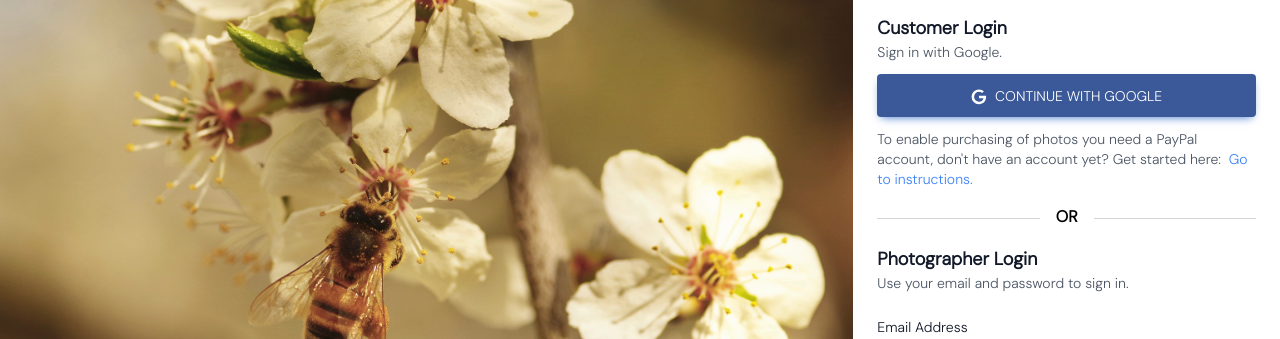
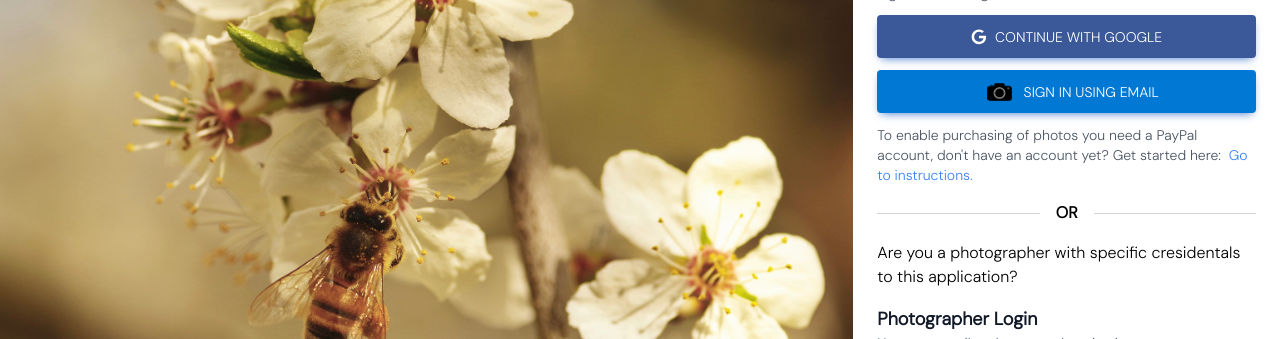
Before and after one commit to JoakimSP/myImages-next, a Next.js app: page /auth/signin in a window 1280 px wide. Shown: the part 180-519 px from the top of the page. Built offline with nearby package versions, Linux system fonts and the light colour scheme.

Commit message:
Add email sign in UI with auth0

```diff
--- a/pages/auth/signin.js
+++ b/pages/auth/signin.js
@@ -10,6 +10,7 @@ import GoBackButton from "@/components/utils/goBackButton";
 
 export default function SignIn() {
     const [errorMessage, setErrorMessage] = useState("");
+    const [isPhotographer, setIsPhotographer] = useState(false);
     const email = useRef("");
     const pass = useRef("");
     const router = useRouter()
@@ -49,7 +50,7 @@ export default function SignIn() {
                     <div className="flex-1 flex flex-col justify-center mx-6 w-5/12 z-10">
 
                         <form>
-                        <GoBackButton/>
+                            <GoBackButton />
                             {/* Customer Login Heading */}
                             <div className="mb-3">
                                 <h2 className="text-lg font-semibold text-gray-900 dark:text-white">Customer Login</h2>
@@ -68,6 +69,16 @@ export default function SignIn() {
                                 </svg>
                                 Continue with Google
                             </button>
+                            <button
+                                className="mb-3 flex w-full items-center justify-center rounded bg-primary px-7 pb-2.5 pt-3 text-center text-sm font-medium uppercase leading-normal text-white shadow-[0_4px_9px_-4px_#3b71ca] transition duration-150 ease-in-out hover:bg-primary-600 hover:shadow-[0_8px_9px_-4px_rgba(59,113,202,0.3),0_4px_18px_0_rgba(59,113,202,0.2)] focus:bg-primary-600 focus:shadow-[0_8px_9px_-4px_rgba(59,113,202,0.3),0_4px_18px_0_rgba(59,113,202,0.2)] focus:outline-none focus:ring-0 active:bg-primary-700 active:shadow-[0_8px_9px_-4px_rgba(59,113,202,0.3),0_4px_18px_0_rgba(59,113,202,0.2)] dark:shadow-[0_4px_9px_-4px_rgba(59,113,202,0.5)] dark:hover:shadow-[0_8px_9px_-4px_rgba(59,113,202,0.2),0_4px_18px_0_rgba(59,113,202,0.1)] dark:focus:shadow-[0_8px_9px_-4px_rgba(59,113,202,0.2),0_4px_18px_0_rgba(59,113,202,0.1)] dark:active:shadow-[0_8px_9px_-4px_rgba(59,113,202,0.2),0_4px_18px_0_rgba(59,113,202,0.1)]"
+                                style={{ backgroundColor: "#0078d4" }}
+                                onClick={() => signIn('auth0', { callbackUrl: `${window.location.origin}/` })}
+                                role="button"
+                            >
+                                <Image src={"/appcontent/camera.png"} alt="Myimages logo" width={25} height={25} className={"mx-3"} />
+                                Sign in using email
+                            </button>
+
                             <div>
                                 <p className="text-sm text-gray-600 dark:text-gray-400"> To enable purchasing of photos you need a PayPal account,
                                     don&apos;t have an account yet? Get started here: <Link className="className='font-bold text-blue-500 hover:text-blue-600 focus:text-blue-600 hover:underline focus:underline transition duration-300 ease-in-out px-1 -mx-1' " href={"https://www.paypal.com/c2/webapps/mpp/how-to-guides/how-to-use-paypal?locale.x=en_C2"}>Go to instructions.</Link></p>
@@ -78,11 +89,12 @@ export default function SignIn() {
                                 <p className="mx-4 mb-0 text-center font-semibold dark:text-neutral-200">OR</p>
                             </div>
 
+                            <h2 className="my-4">Are you a photographer with specific cresidentals to this application?</h2>
+
                             {/* Photographer Login Heading */}
                                 <div className="mb-6">
                                     <h2 className="text-lg font-semibold text-gray-900 dark:text-white">Photographer Login</h2>
                                     <p className="text-sm text-gray-600 dark:text-gray-400">Use your email and password to sign in.</p>
-                            </div>
 
                                     {/* Email input */}
                                     {errorMessage && <div className="text-red-500 mb-4">{errorMessage}</div>}
@@ -126,9 +138,7 @@ export default function SignIn() {
                                     <button onClick={onSubmit} className="inline-block w-full rounded bg-primary px-7 pb-2.5 pt-3 text-sm font-medium uppercase leading-normal bg-slate-50 text-black shadow-[0_4px_9px_-4px_#3b71ca] transition duration-150 ease-in-out hover:bg-primary-600 hover:shadow-[0_8px_9px_-4px_rgba(59,113,202,0.3),0_4px_18px_0_rgba(59,113,202,0.2)] focus:bg-primary-600 focus:shadow-[0_8px_9px_-4px_rgba(59,113,202,0.3),0_4px_18px_0_rgba(59,113,202,0.2)] focus:outline-none focus:ring-0 active:bg-primary-700 active:shadow-[0_8px_9px_-4px_rgba(59,113,202,0.3),0_4px_18px_0_rgba(59,113,202,0.2)] dark:shadow-[0_4px_9px_-4px_rgba(59,113,202,0.5)] dark:hover:shadow-[0_8px_9px_-4px_rgba(59,113,202,0.2),0_4px_18px_0_rgba(59,113,202,0.1)] dark:focus:shadow-[0_8px_9px_-4px_rgba(59,113,202,0.2),0_4px_18px_0_rgba(59,113,202,0.1)] dark:active:shadow-[0_8px_9px_-4px_rgba(59,113,202,0.2),0_4px_18px_0_rgba(59,113,202,0.1)]">
                                         Sign in
                                     </button>
-
-
-
+                                </div>
 
                         </form>
                     </div>
```
Lines whose indentation alone changed are shown as unchanged.
